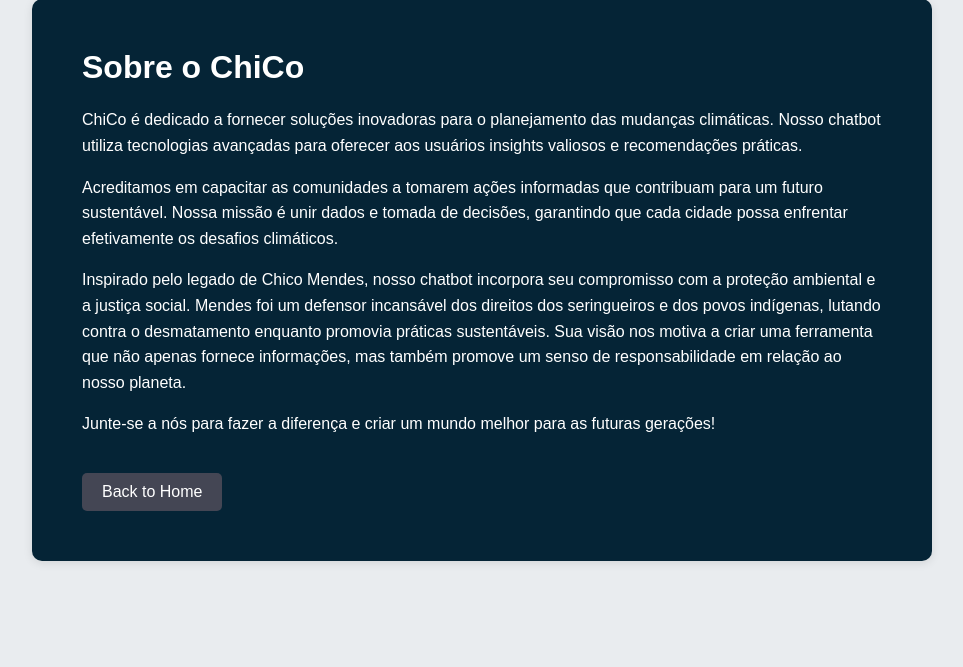
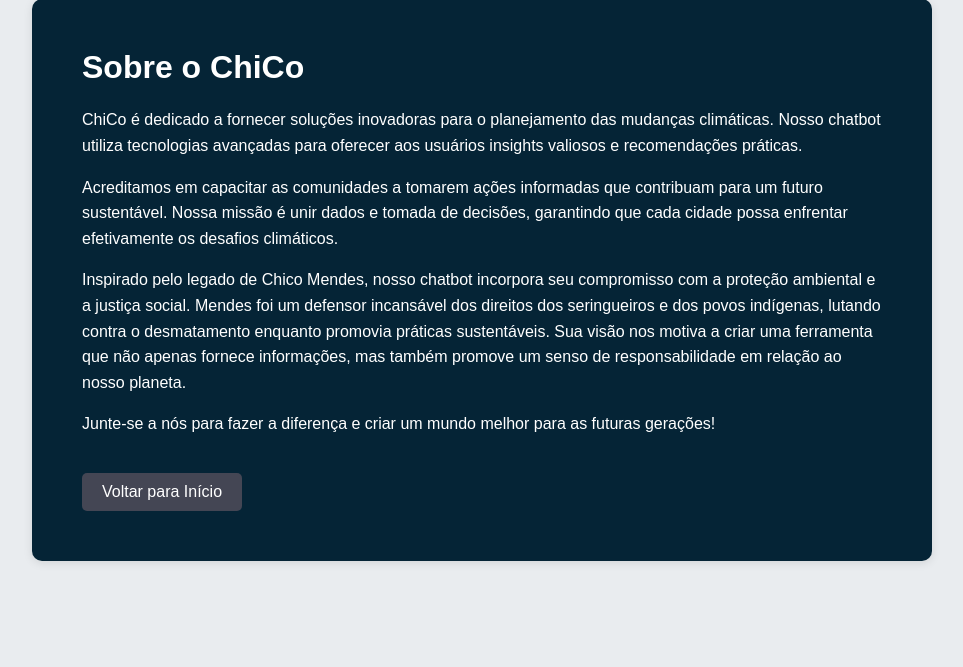
Before and after one commit to victor-jaber/bcg-challenge, a Flask app: page /about in a window 1280 px wide. Shown: the part 120-787 px from the top of the page, without its empty margins (158-1121 px from the left). Run offline with Flask 3, Linux system fonts and the light colour scheme.

Commit message:
chore: update interface text from English to Portuguese

```diff
--- a/templates/about.html
+++ b/templates/about.html
@@ -56,9 +56,8 @@
         <p>Inspirado pelo legado de Chico Mendes, nosso chatbot incorpora seu compromisso com a proteção ambiental e a justiça social. Mendes foi um defensor incansável dos direitos dos seringueiros e dos povos indígenas, lutando contra o desmatamento enquanto promovia práticas sustentáveis. Sua visão nos motiva a criar uma ferramenta que não apenas fornece informações, mas também promove um senso de responsabilidade em relação ao nosso planeta.</p>
         <p>Junte-se a nós para fazer a diferença e criar um mundo melhor para as futuras gerações!</p>
 
-
         <!-- Button to go back to index.html -->
-        <a href="/"><button class="back-button">Back to Home</button></a>
+        <a href="/"><button class="back-button">Voltar para Início</button></a>
     </div>
 
 </body>
```
